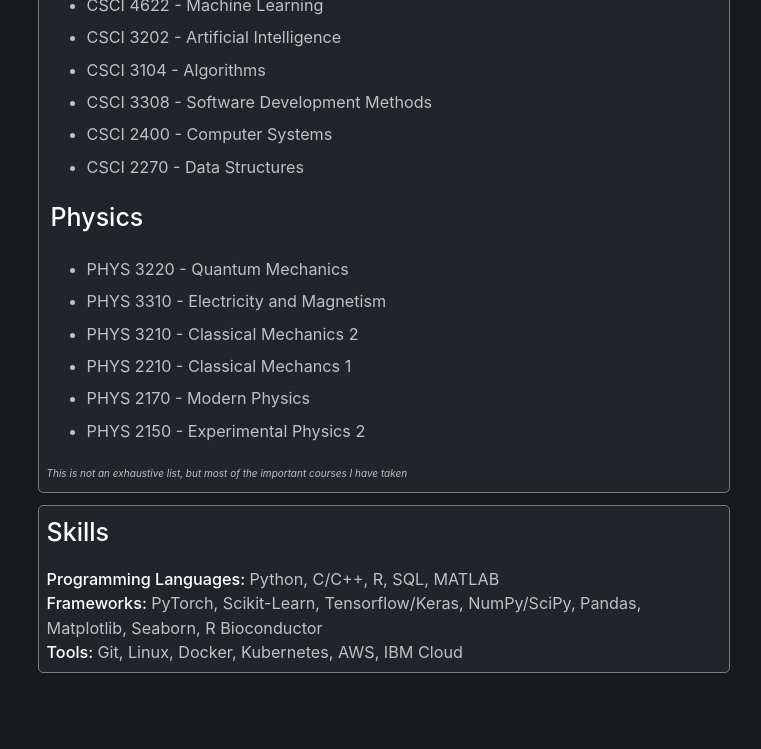
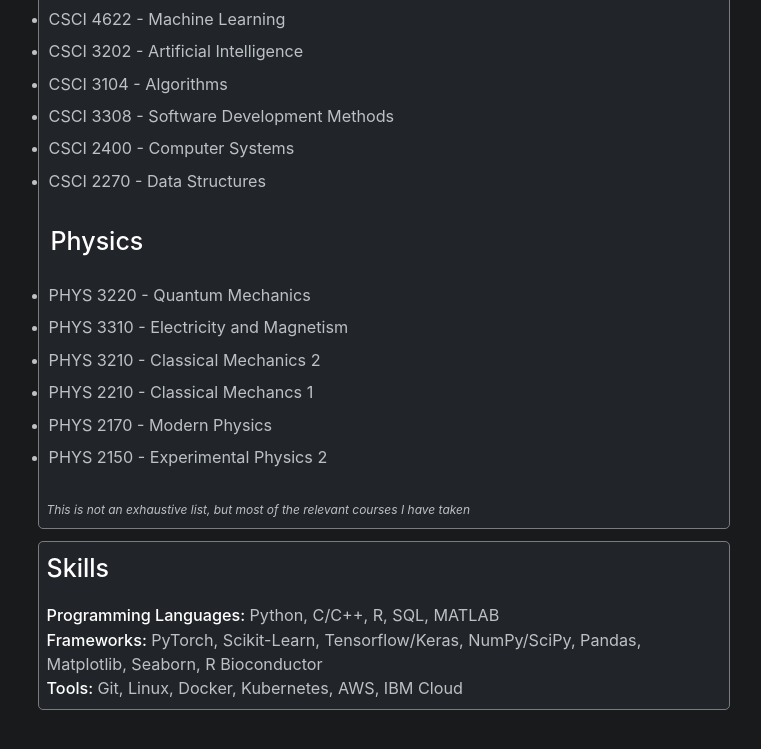
Before and after one commit to wvirany/wvirany.github.io, a Jekyll site: the page built from _pages/cv.html, in a window 1280 px wide and 900 px high, scrolled down 1402 px. Shown: the top 749 px of the window, without its empty margins (278-1039 px from the left). Built offline with Jekyll 4.4.1, drawn with Linux system fonts in a browser that asks for light colours.

Commit message:
Update cv.html

```diff
--- a/_pages/cv.html
+++ b/_pages/cv.html
@@ -174,7 +174,7 @@
         <div style="font-size:25px; font-weight:450; padding:8px; color:white;">Coursework</div>
         <div style="padding:8px">
             <div style="font-size:25px; font-weight:450; padding:4px; color:white;">Applied Math, Math, and Statistics</div>
-                <ul>
+                <ul style="padding:2px">
                     <li>APPM 5390 - Theory of Machine Learning</li>
                     <li>APPM 4440 - Applied Analysis</li>
                     <li>APPM 4600 - Numerical Methods</li>
@@ -190,7 +190,7 @@
                     <li>STAT 5360 - Applied Deep Learning 2</li>
                 </ul>
             <div style="font-size:25px; font-weight:450; padding:4px; color:white;">Computer Science</div>
-                <ul>
+                <ul style="padding:2px">
                     <li>CSCI 4622 - Machine Learning</li>
                     <li>CSCI 3202 - Artificial Intelligence</li>
                     <li>CSCI 3104 - Algorithms</li>
@@ -199,7 +199,7 @@
                     <li>CSCI 2270 - Data Structures</li>
                 </ul>
             <div style="font-size:25px; font-weight:450; padding:4px; color:white;">Physics</div>
-                <ul>
+                <ul style="padding:2px">
                     <li>PHYS 3220 - Quantum Mechanics</li>
                     <li>PHYS 3310 - Electricity and Magnetism</li>
                     <li>PHYS 3210 - Classical Mechanics 2</li>
@@ -207,7 +207,7 @@
                     <li>PHYS 2170 - Modern Physics</li>
                     <li>PHYS 2150 - Experimental Physics 2</li>
                 </ul>
-        <i style="font-size:10px">This is not an exhaustive list, but most of the important courses I have taken</i>
+        <i style="font-size:12px">This is not an exhaustive list, but most of the relevant courses I have taken</i>
         </div>
     </div>
 
```
